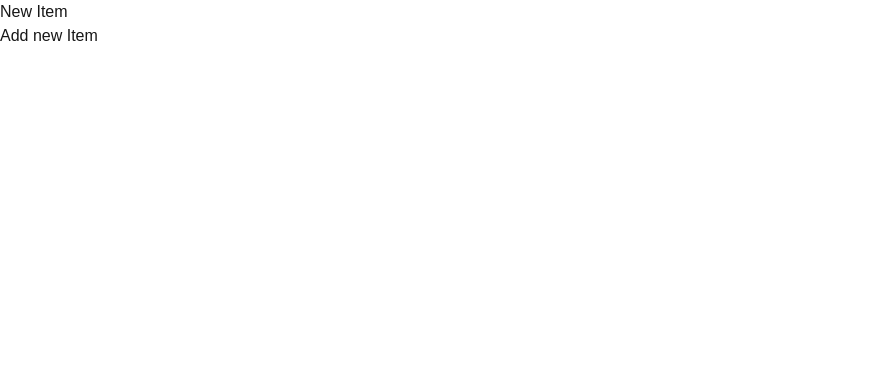
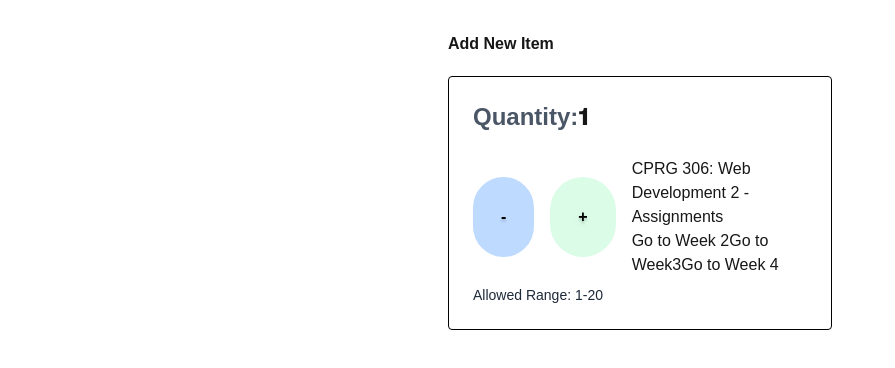
Before and after one commit to edwinolaez/cprg306, a Next.js app in the folder assignments/: page /week4 in a window 1280 px wide. Shown: the top 368 px of the page, without its empty margins (0-895 px from the left). Built offline with nearby package versions, Linux system fonts and the light colour scheme.

Commit message:
initial look of the page completed, created buttons for the add item

```diff
--- a/assignments/app/week4/new-item.js
+++ b/assignments/app/week4/new-item.js
@@ -1,5 +1,17 @@
+import { useState } from "react";
+import Page from "../page";
+
 export default function NewItem(){
+  const [quantity, setQuantity]= useState(1);
+//  const [counter, setCounter] = useState(0)
   return (
-    <div>Add new Item</div>
+    <>
+      <div className="flex items-center gap-4">
+       <button onClick={() => setQuantity(quantity -1)} className="text-shadow-lg font-bold bg-blue-200 text-black px-7 py-7 rounded-full curser-pointer hover:bg-amber-600 hover:shadow-lg transition ease-linear duration-200" > - </button>
+      <button onClick={() => setQuantity(quantity + 1)} className="text-shadow-lg font-bold bg-green-100 text-black px-7 py-7 rounded-full curser-pointer hover:bg-amber-200 hover:shadow-lg transition ease-linear duration-200"> + </button>
+
+      <Page quantity={quantity} />
+      </div>
+    </>
   );
 }
--- a/assignments/app/week4/page.js
+++ b/assignments/app/week4/page.js
@@ -1,12 +1,22 @@
-"useState"
+"use client"
+import { useState } from 'react';
 import NewItem from './new-item';
 
 export default function Page () {
   return (
-    <main>
+    <main className='p-8 max-w-md mx-auto'>
       <div>
-        <h1>New Item</h1>
+        <h1 className='text-shadow-blue-800 font-extrabold mb-5'> Add New Item</h1>
+        <section className='rounded border border-black p-6 bg-white'>
+          <p className='mb-6'>
+            <span className='text-2xl font-bold text-gray-600'>Quantity:</span>
+            <span className='text-2xl font-sans font-extrabold'>1</span>
+          </p>
         <NewItem/>
+        <div>
+          <p className='mt-2 text-sm text-gray-800'>Allowed Range: 1-20</p>
+        </div>
+        </section>
       </div>
     </main>
   );
```
